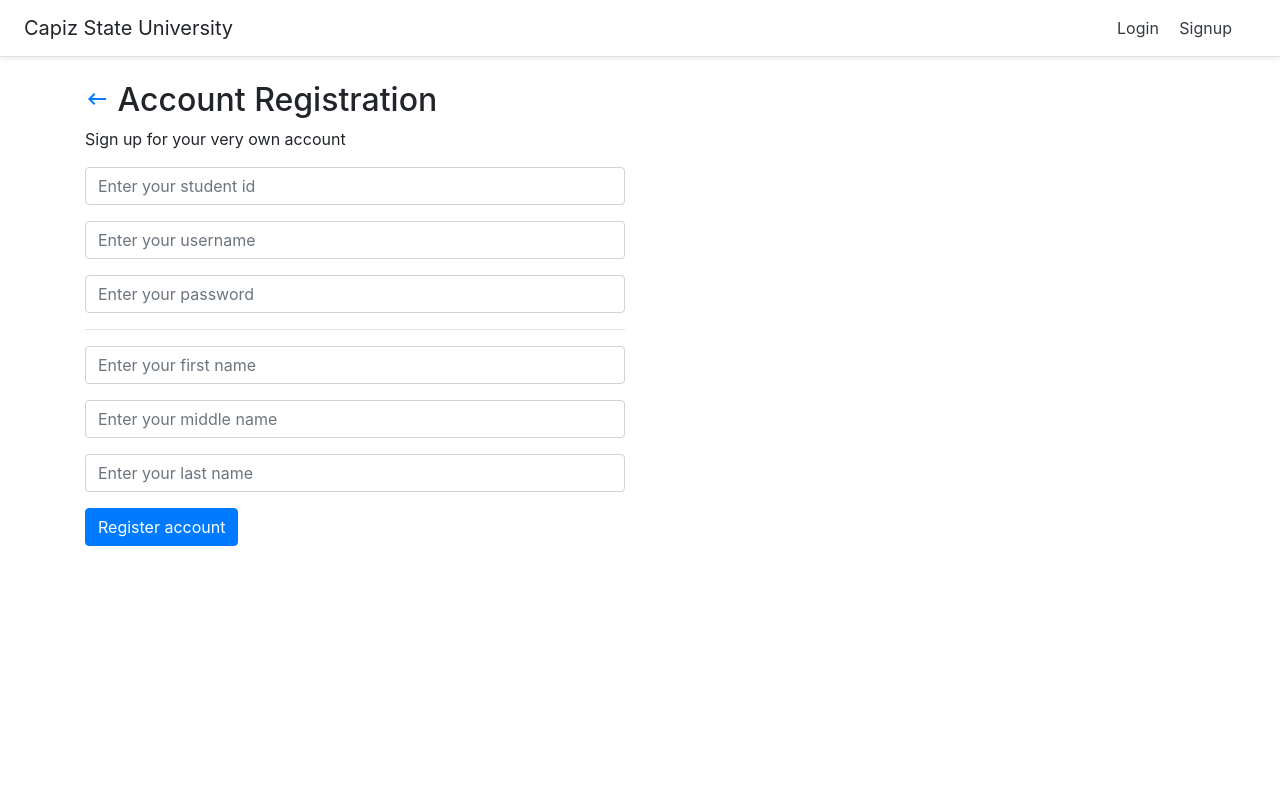
After one commit to projectvelox/caipl, a PHP site: page /registration.php in a window 1280 px wide. The commit adds this page. Run offline with PHP 8.4, Linux system fonts and the light colour scheme.

Commit message:
updated partials

```diff
--- /dev/null
+++ b/registration.php
@@ -0,0 +1,41 @@
+<!DOCTYPE html>
+<html>
+
+<!-- Head -->
+<?php include 'view/partials/header.php'?>
+
+<body>
+  <!-- Navbar -->
+  <?php include 'view/partials/navbar.php'?>
+
+  <div class="container mt-4">
+    <div class="row">
+      <div class="col-xs-12 col-md-6">
+        <h2><a href="index.php"><i class="material-icons ">keyboard_backspace</i></a> Account Registration</h2>
+        <p>Sign up for your very own account</p>
+        <form action="/action_page.php">
+          <div class="form-group">
+            <input type="text" class="form-control" placeholder="Enter your student id">
+          </div>
+          <div class="form-group">
+            <input type="text" class="form-control" placeholder="Enter your username">
+          </div>
+          <div class="form-group">
+            <input type="password" class="form-control" placeholder="Enter your password">
+          </div><hr>
+          <div class="form-group">
+            <input type="text" class="form-control" placeholder="Enter your first name">
+          </div>
+          <div class="form-group">
+            <input type="text" class="form-control" placeholder="Enter your middle name">
+          </div>
+          <div class="form-group">
+            <input type="text" class="form-control" placeholder="Enter your last name">
+          </div>
+          <button type="submit" class="btn btn-primary">Register account</button>
+        </form>
+      </div>
+    </div>
+  </div>
+</body>
+</html>
--- a/view/partials/header.php
+++ b/view/partials/header.php
@@ -5,6 +5,7 @@
 	<!-- Libraries -->
 	<link rel="stylesheet" href="assets/css/bootstrap.min.css">
 	<link rel="stylesheet" href="assets/css/style.css">
+	<link href="https://fonts.googleapis.com/icon?family=Material+Icons" rel="stylesheet">
 	<script src="assets/js/bootstrap.min.js"></script>
 	<script src="assets/js/jquery-3.3.1.min.js"></script>
 	<script src="assets/js/popper.min.js"></script>
--- a/view/partials/navbar.php
+++ b/view/partials/navbar.php
@@ -2,6 +2,6 @@
   <h5 class="my-0 mr-md-auto font-weight-normal">Capiz State University</h5>
   <nav class="my-2 my-md-0 mr-md-3">
     <a class="p-2 text-dark" href="#">Login</a>
-    <a class="p-2 text-dark" href="#">Signup</a>
+    <a class="p-2 text-dark" href="registration.php">Signup</a>
   </nav>
 </div>
```
